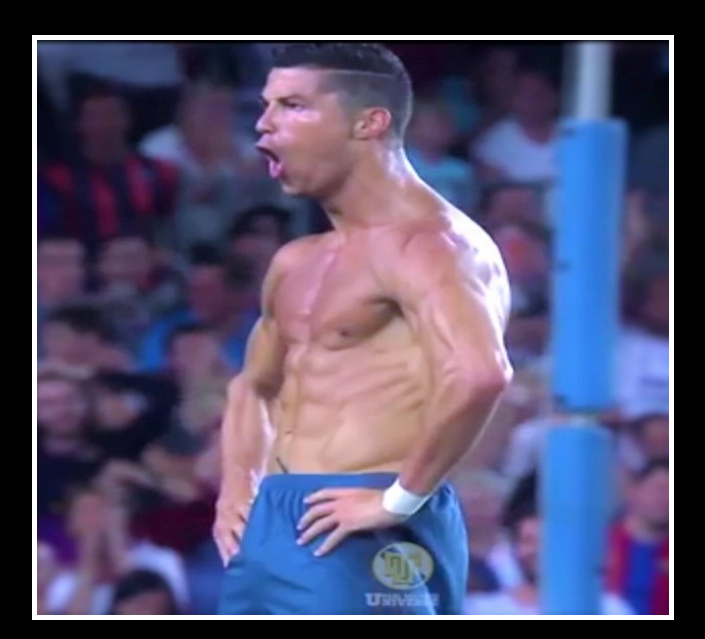
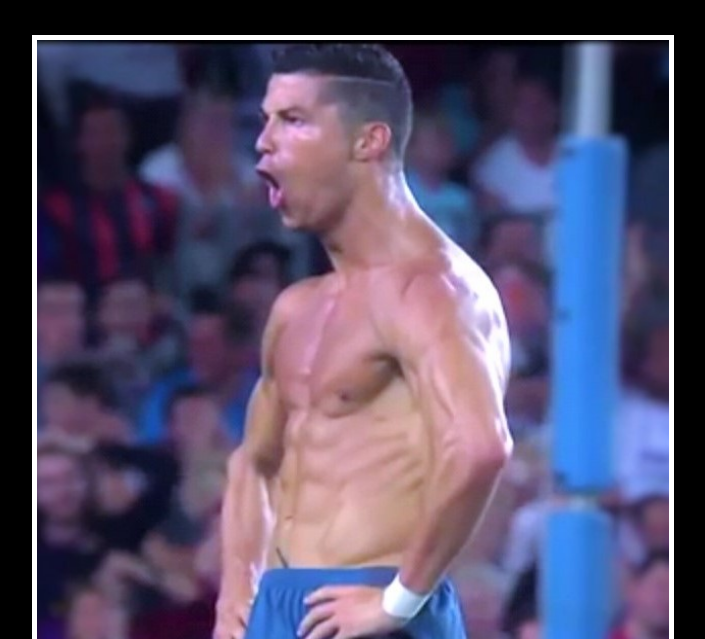
Before and after one commit to Kira-Legacy/Meme_Project, a plain HTML site: page index.html in a window 1280 px wide. Shown: the top 639 px of the page, without its empty margins (292-997 px from the left). Drawn offline with nearby package versions, Linux system fonts and the light colour scheme.

Commit message:
Update style.css

```diff
--- a/style.css
+++ b/style.css
@@ -11,7 +11,7 @@ body {
 
 img {
     width: 100%;
-    height: 575px;
+    height: 700px;
     border: 5px solid white;
 }
 
```
